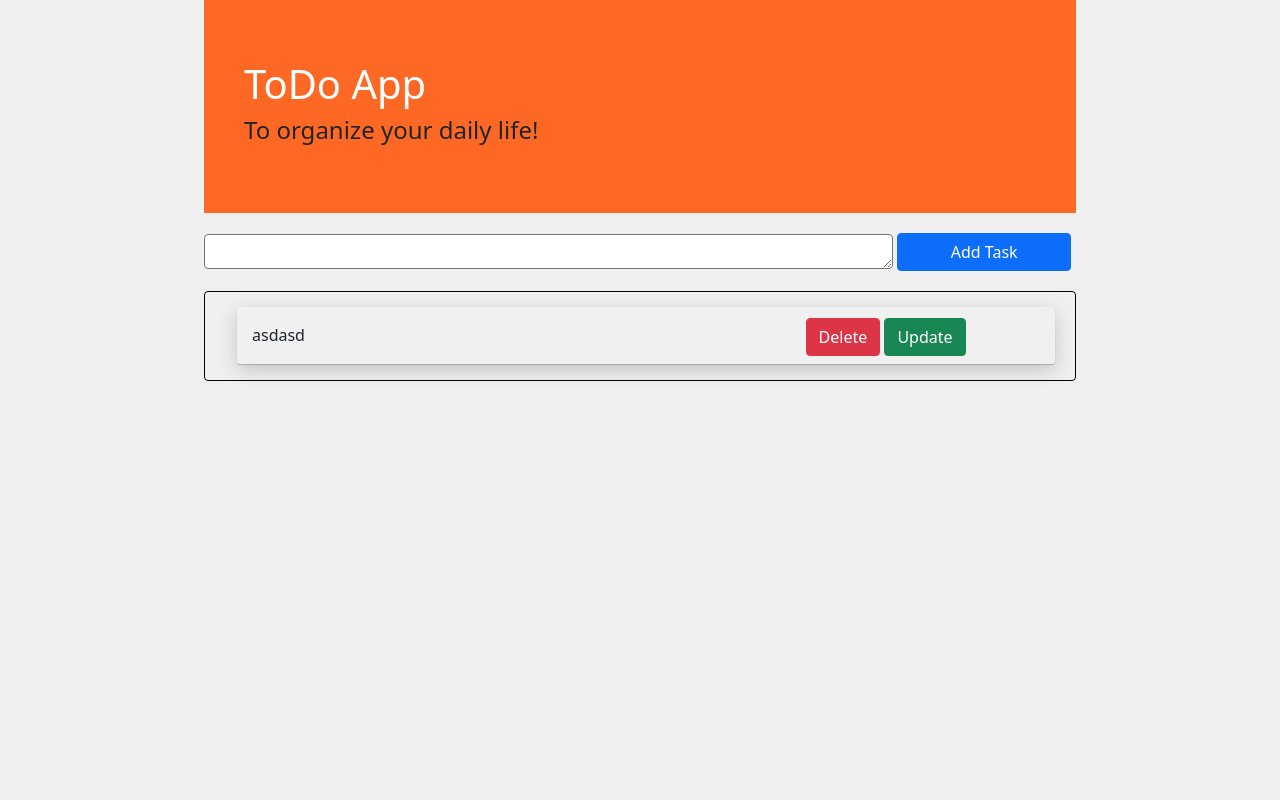
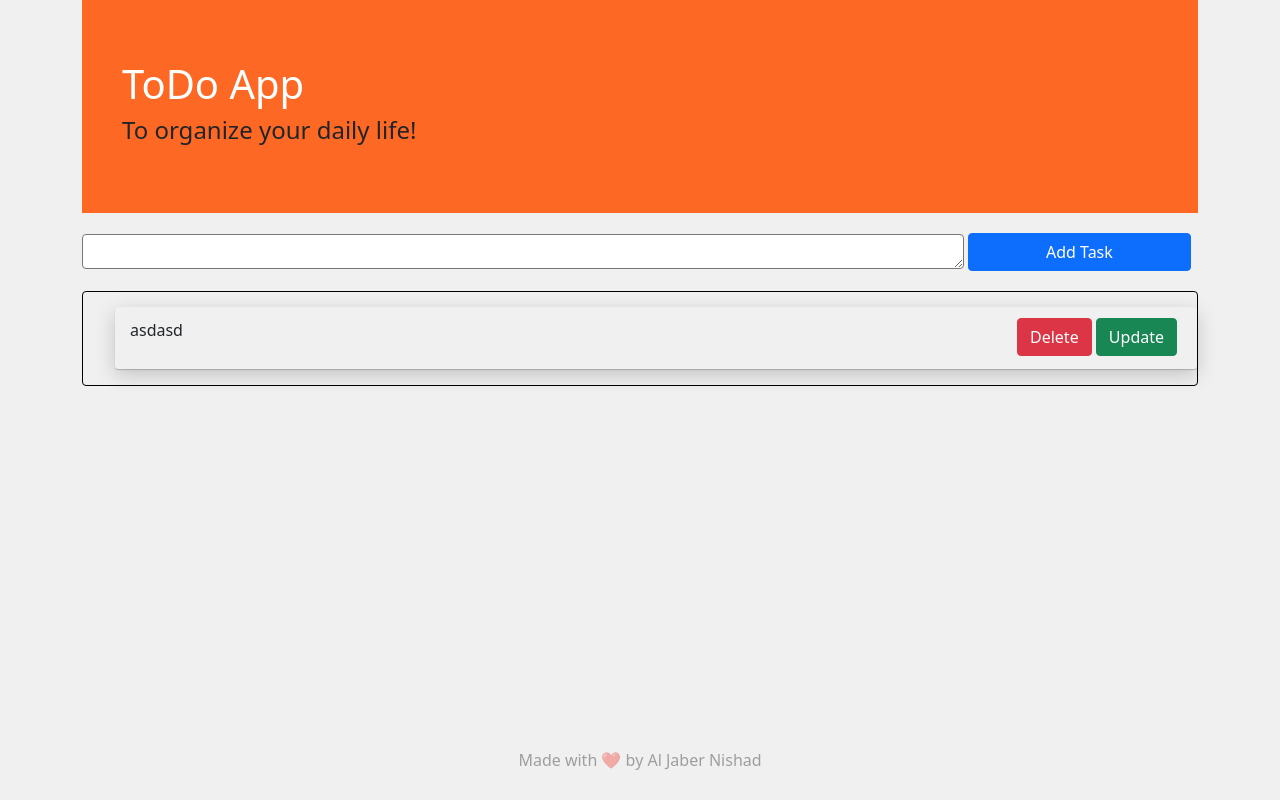
Before and after one commit to al-jaber-nishad/todoApp, a Django app: page / in a window 1280 px wide. Run offline with Django 3.2, Linux system fonts and the light colour scheme; data comes from the database, SQL or seed files in the repository.

Commit message:
Style Changed

```diff
--- a/static/style.css
+++ b/static/style.css
@@ -5,9 +5,21 @@ body{
   background-color: rgb(240, 240, 240);
 }
 
-.container{
-  width: 70%;
+
+@media only screen and (max-width: 600px) {
+  body {
+    background-color: lightblue;
+  }
+  .container{
+    width: 100%;
+  }
 }
+
+/* @media screen(min-width:800px) {
+  .container{
+    width: 50%;
+  }
+} */
 
 .header {
   background-color: rgba(255, 81, 0, 0.849);
@@ -20,8 +32,21 @@ body{
 }
 
 .header h1 a:hover{
-  color: rgb(226, 226, 226);
+  color: rgb(255, 205, 205);
 }
+
+
+.footerBlock{
+  text-align: center;
+  margin: auto;
+  position: fixed;
+  right: 40%;
+  left: 40%;
+  bottom: 30px;
+  opacity: 40%;
+}
+
+
 /* Input Section */
 
 .inputTask {
@@ -62,14 +87,14 @@ body{
   vertical-align: middle;
   padding: 11px 0 1px 0;
   list-style-type: none;
-  margin-right: 20px;
   border-radius: 3px;
+  padding-bottom: 11px;
 
 }
 
 .showTask li p{
   display: inline-block;
-  width: 69%;
+  /* width: 69%; */
   padding-left: 15px;
   /* margin-top: 5px; */
 }
@@ -82,8 +107,17 @@ ol li button{
 
 .showTask li div{
   display: inline-block;
-  width: 30%;
+  /* width: 30%; */
+  position: absolute;
+  right: 20px;
 }
+
+.right-btn{
+  position: relative;
+  right: 0px;
+}
+
+
 
 
 /* Delete Page  */
--- a/tasks/templates/tasks/tasks_base.html
+++ b/tasks/templates/tasks/tasks_base.html
@@ -29,9 +29,11 @@
 
     {% endblock body_block %}
 
-    <footer>
 
-    </footer>
+    <h6 class="footerBlock">
+      Made with ❤️ by Al Jaber Nishad
+    </h6>
+
   </div>
 
 </body>
```
